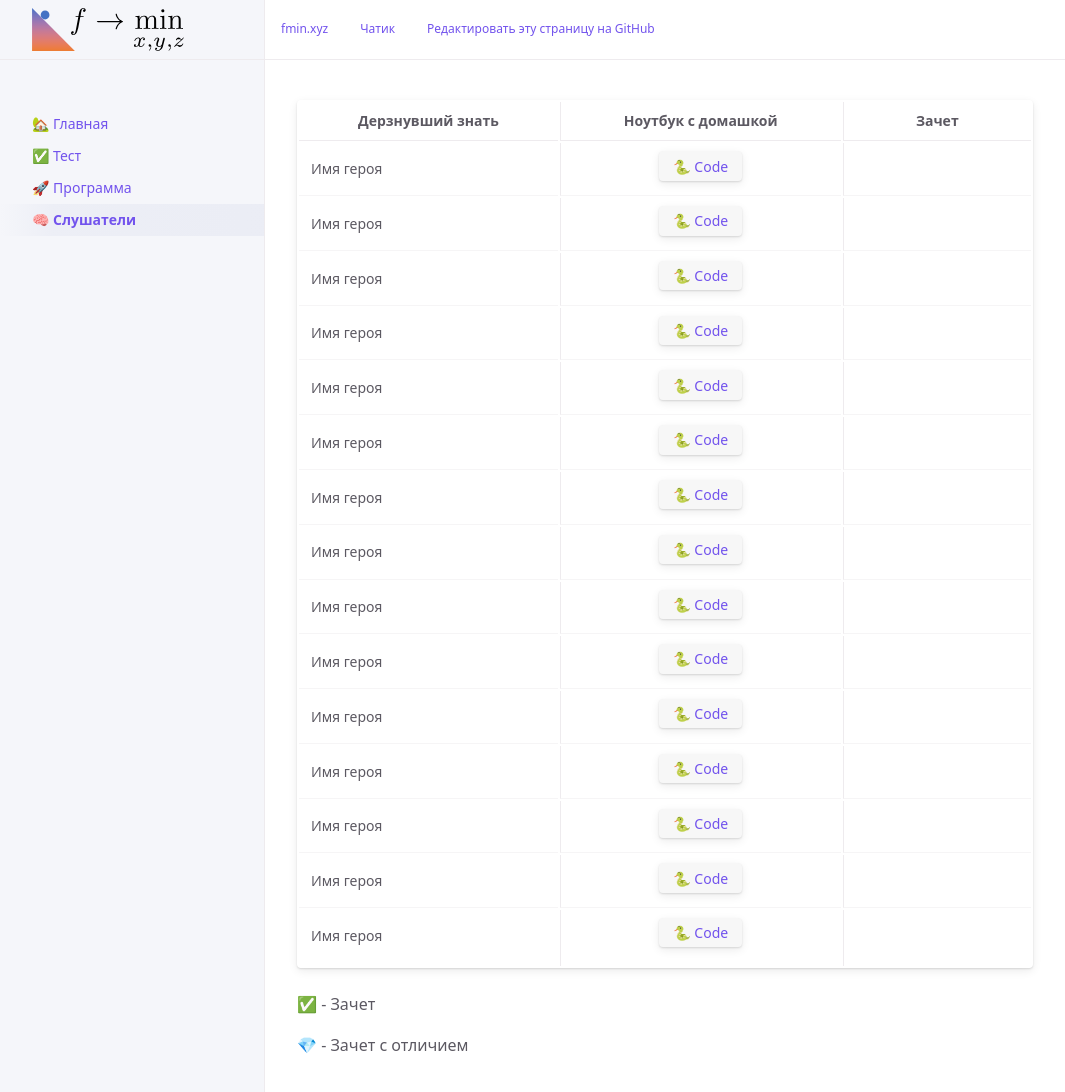
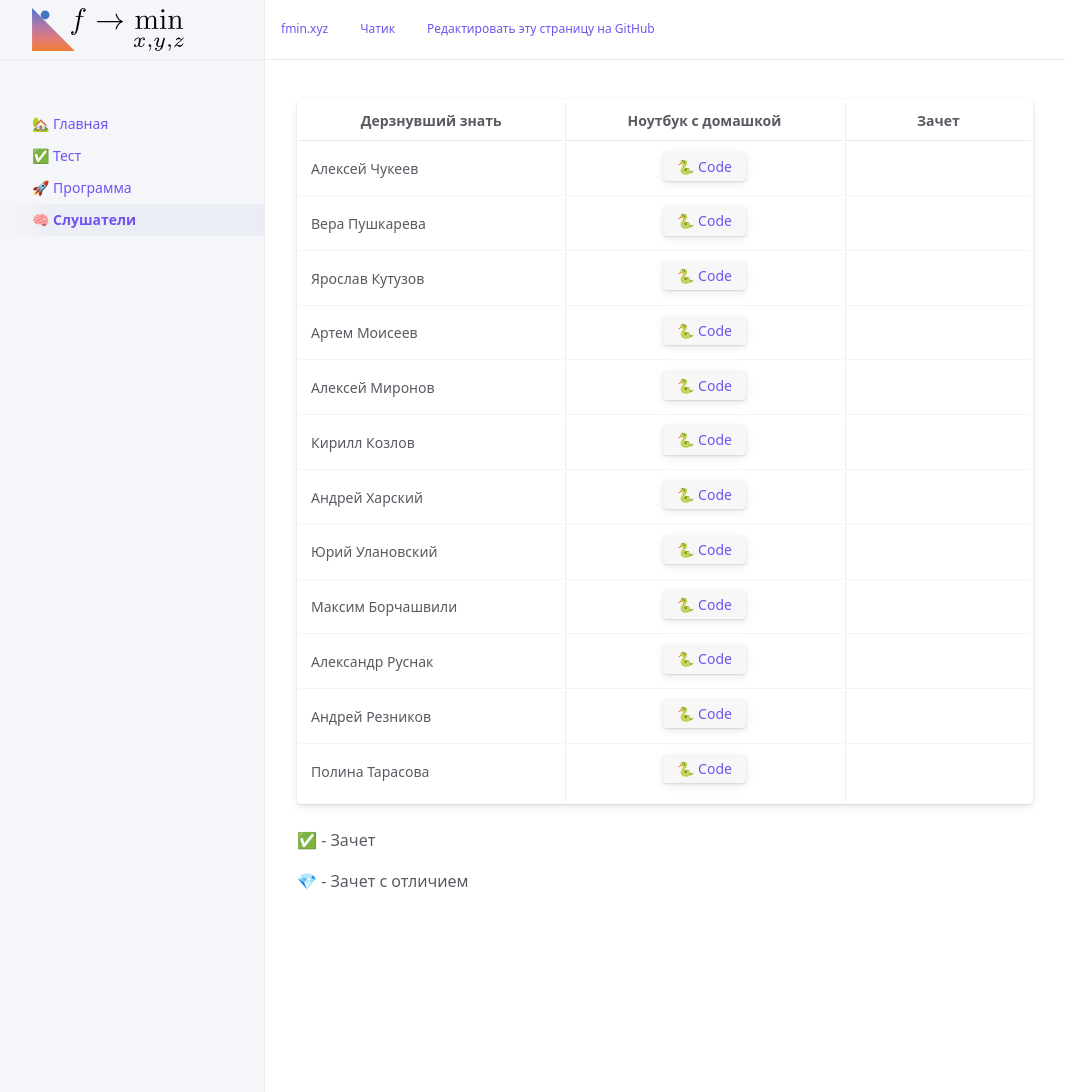
Before and after one commit to MerkulovDaniil/sber235, a Jekyll site: the page built from students.md, in a window 1280 px wide and 1107 px high. Shown: the top 1092 px of the window, without its empty margins (107-1172 px from the left). Built offline with Jekyll 4.4.1, drawn with Linux system fonts in a browser that asks for light colours; our own code applies the rules of GitHub Pages for plain Markdown files; a script that is not in the unit is left out.

Commit message:
Update students.md

```diff
--- a/students.md
+++ b/students.md
@@ -5,21 +5,18 @@ nav_order: 4
 
 | Дерзнувший знать     | Ноутбук с домашкой | Зачет |
 |----------------------|:------------------:|:---:|
-| Имя героя    | [🐍 Code](){: .btn } | |
-| Имя героя    | [🐍 Code](){: .btn } | |
-| Имя героя    | [🐍 Code](){: .btn } | |
-| Имя героя    | [🐍 Code](){: .btn } | |
-| Имя героя    | [🐍 Code](){: .btn } | |
-| Имя героя    | [🐍 Code](){: .btn } | |
-| Имя героя    | [🐍 Code](){: .btn } | |
-| Имя героя    | [🐍 Code](){: .btn } | |
-| Имя героя    | [🐍 Code](){: .btn } | |
-| Имя героя    | [🐍 Code](){: .btn } | |
-| Имя героя    | [🐍 Code](){: .btn } | |
-| Имя героя    | [🐍 Code](){: .btn } | |
-| Имя героя    | [🐍 Code](){: .btn } | |
-| Имя героя    | [🐍 Code](){: .btn } | |
-| Имя героя    | [🐍 Code](){: .btn } | |
+| Алексей Чукеев   | [🐍 Code](https://colab.research.google.com/drive/1YDV-qnK6ui7Wv0Xu_OAsRP2hgUaIWJT2?usp=share_link){: .btn } | |
+| Вера Пушкарева    | [🐍 Code](https://colab.research.google.com/drive/1ZwMy4xwuwqRXCts7PZxdiyZGGSrqC_gK?usp=share_link){: .btn } | |
+| Ярослав Кутузов    | [🐍 Code](https://colab.research.google.com/drive/1t37DNLlNZCcAwC3e1AxzMLSIm4lBIiQ1?usp=share_link){: .btn } | |
+| Артем Моисеев    | [🐍 Code](https://colab.research.google.com/drive/14oijm3dXSPGBeUYo3HyP0-FkWzlLfd5l?usp=share_link){: .btn } | |
+| Алексей Миронов    | [🐍 Code](https://colab.research.google.com/drive/1kThfp72T1qg2uHqcIWDM_EKaC74srFYg?usp=share_link){: .btn } | |
+| Кирилл Козлов    | [🐍 Code](https://colab.research.google.com/drive/1FypgZtavZ5iQa2aRZmMeylubNg03BB9g?usp=sharing){: .btn } | |
+| Андрей Харский    | [🐍 Code](https://colab.research.google.com/drive/1cODbEeOi3BwuBsNfxMl8ndLrnGd-oNcJ?usp=sharing){: .btn } | |
+| Юрий Улановский    | [🐍 Code](https://colab.research.google.com/drive/1J2f4FQnMCvLMeZcJTOfop9Fbmofn4WXX?usp=sharing){: .btn } | |
+| Максим Борчашвили    | [🐍 Code](https://colab.research.google.com/drive/1wXdbrXnqE2xTzT9gu971x_S5zcn8oBbR?usp=sharing){: .btn } | |
+| Александр Руснак    | [🐍 Code](https://colab.research.google.com/drive/1qeZndWD3o_EwuEOlDAuaoUuD-qYUk_5Q?usp=sharing){: .btn } | |
+| Андрей Резников    | [🐍 Code](https://colab.research.google.com/drive/1DNhPX0WBbCglyWMF7BejZNo1WmQnqO3r?usp=sharing){: .btn } | |
+| Полина Тарасова    | [🐍 Code](https://colab.research.google.com/drive/1lut7LSRKCZm-ghUZzU1EvyoTDctVpebN?usp=sharing){: .btn } | |
 
 
 ✅ - Зачет
```
